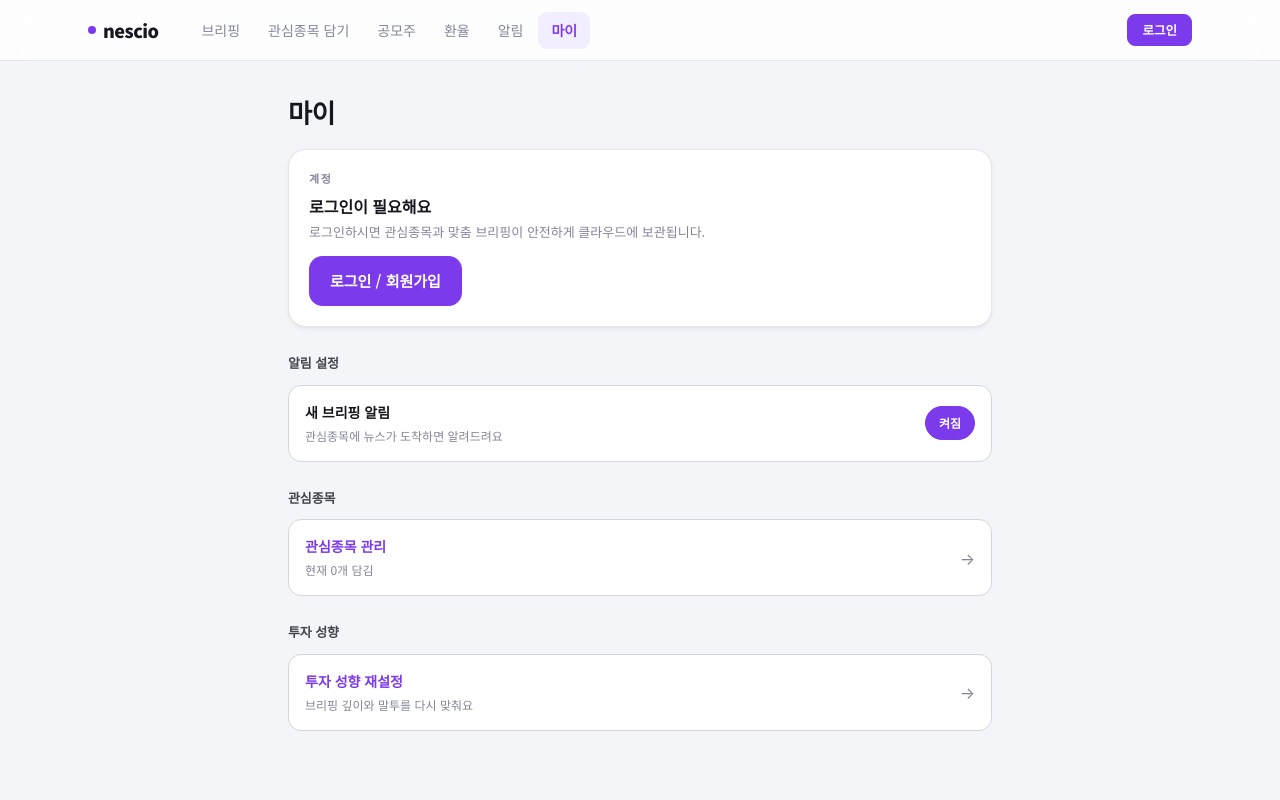
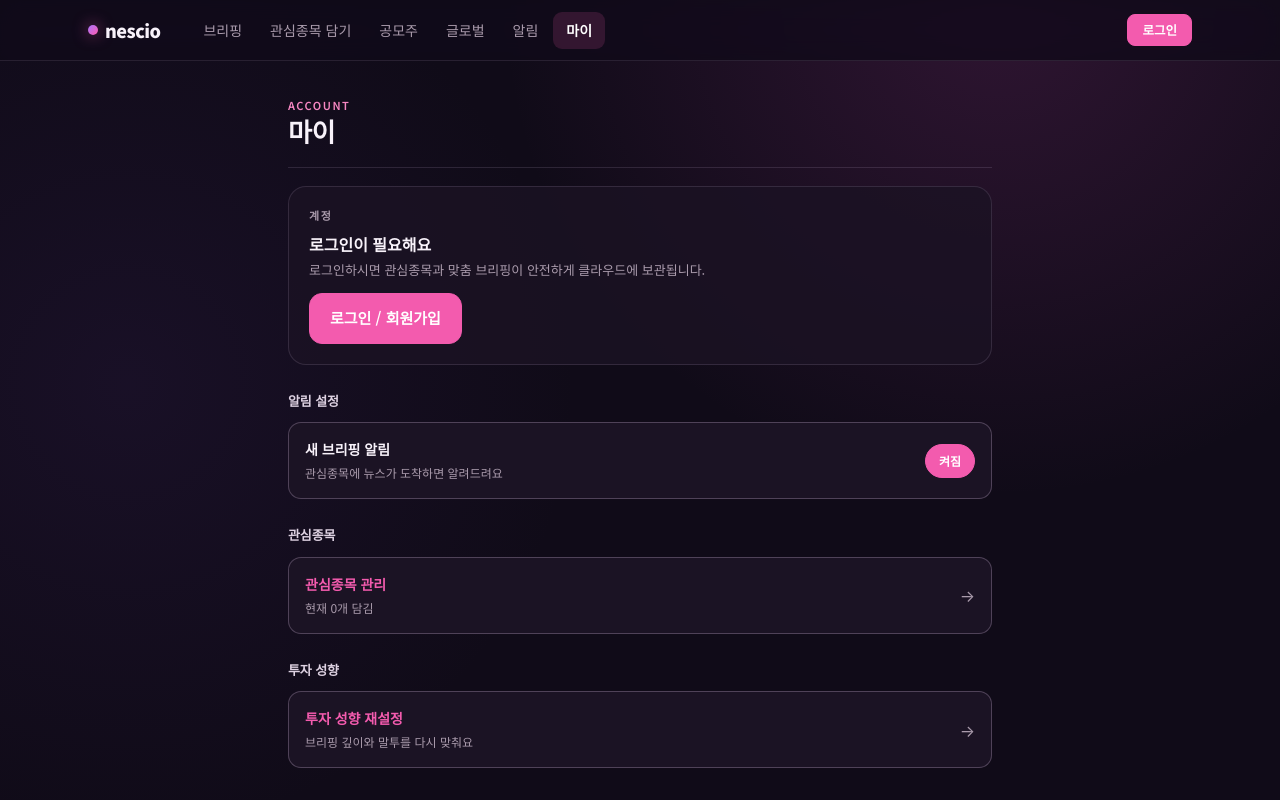
Before and after one commit to heartyhong2002-png/nescio, a Next.js app: page /my in a window 1280 px wide. Built offline with nearby package versions, Linux system fonts and the light colour scheme; no server answers.

Commit message:
feat: unify market intelligence UI

```diff
--- a/src/app/alerts/page.tsx
+++ b/src/app/alerts/page.tsx
@@ -29,9 +29,13 @@ export default function AlertsPage() {
   const withNews = (items ?? []).filter((item) => (item.newsCount ?? 0) > 0);
 
   return (
-    <AppShell narrow>
-      <div className="topbar">
-        <div className="page-title">알림함</div>
+    <AppShell narrow variant="intelligence">
+      <div className="alerts-intelligence">
+      <div className="topbar alerts-topbar">
+        <div>
+          <div className="eyebrow">ALERTS</div>
+          <div className="page-title">알림함</div>
+        </div>
       </div>
 
       {loading && <div className="muted" style={{ fontSize: 13 }}>불러오는 중…</div>}
@@ -63,6 +67,7 @@ export default function AlertsPage() {
           ))}
         </div>
       )}
+      </div>
     </AppShell>
   );
 }
--- a/src/app/exchange-rates/page.tsx
+++ b/src/app/exchange-rates/page.tsx
@@ -38,6 +38,14 @@ function useMacroData() {
 function formatDate(basDd: string) {
   if (basDd?.length !== 8) return "";
   return `${basDd.slice(0, 4)}.${basDd.slice(4, 6)}.${basDd.slice(6, 8)} 매매기준율`;
+}
+
+// API 원문은 보존하되, 화면에서는 초보 투자자에게도 신뢰감 있는 문장으로 보여준다.
+function presentBriefing(briefing: string) {
+  return briefing
+    .replaceAll("미친 듯이", "빠르게")
+    .replaceAll("미친듯이", "빠르게")
+    .replaceAll("존나", "매우");
 }
 
 function IndicatorCard({ indicator }: { indicator: MacroIndicator }) {
@@ -89,9 +97,11 @@ export default function MacroPage() {
   })();
 
   return (
-    <AppShell narrow>
-      <div className="topbar" style={{ alignItems: "flex-start" }}>
+    <AppShell variant="intelligence">
+      <div className="macro-intelligence">
+      <div className="topbar macro-topbar" style={{ alignItems: "flex-start" }}>
         <div>
+          <div className="eyebrow">GLOBAL MACRO</div>
           <div className="page-title">글로벌 매크로</div>
           <p className="muted" style={{ fontSize: 13, marginTop: 6 }}>
             원자재, 지수, 국채 및 환율 동향
@@ -110,17 +120,6 @@ export default function MacroPage() {
 
       {!loading && data && (
         <>
-          {data.briefing && (
-            <div className="card" style={{ padding: 16, marginBottom: 24, backgroundColor: "var(--bg-muted)", border: "1px solid var(--border)" }}>
-              <div style={{ fontSize: 13, fontWeight: 700, marginBottom: 8, display: "flex", alignItems: "center", gap: 6 }}>
-                <span>🤖</span> AI 시장 코멘트
-              </div>
-              <div style={{ fontSize: 14, lineHeight: 1.6, wordBreak: "keep-all" }}>
-                {data.briefing}
-              </div>
-            </div>
-          )}
-
           {data.indicators && data.indicators.length > 0 && (
             <>
               <div className="eyebrow" style={{ marginBottom: 12 }}>
@@ -151,6 +150,17 @@ export default function MacroPage() {
                   <div style={{ fontSize: 20, fontWeight: 700, marginTop: 8 }}>{formatPrice(rate.rate)}원</div>
                 </div>
               ))}
+            </div>
+          )}
+
+          {data.briefing && (
+            <div className="card macro-briefing">
+              <div style={{ fontSize: 13, fontWeight: 700, marginBottom: 8, display: "flex", alignItems: "center", gap: 6 }}>
+                <span>✦</span> AI 시장 코멘트
+              </div>
+              <div style={{ fontSize: 14, lineHeight: 1.6, wordBreak: "keep-all" }}>
+                {presentBriefing(data.briefing)}
+              </div>
             </div>
           )}
 
@@ -206,6 +216,7 @@ export default function MacroPage() {
           </div>
         </>
       )}
+      </div>
     </AppShell>
   );
 }
--- a/src/app/globals.css
+++ b/src/app/globals.css
@@ -202,6 +202,57 @@ a:hover {
 .stock-intelligence .note-box { background: rgba(255, 255, 255, 0.04); }
 .stock-intelligence .error-box { background: rgba(177, 51, 63, 0.15); border-color: rgba(246, 194, 199, 0.35); color: #ffc9ce; }
 .stock-intelligence .cause-picker { margin-bottom: 26px; }
+
+/* IPO pages reuse the same dashboard palette while preserving all existing data states. */
+.ipo-intelligence { max-width: 1160px; margin: 0 auto; }
+.ipo-topbar { margin-bottom: 18px; padding-bottom: 18px; border-bottom: 1px solid var(--line); }
+.ipo-eyebrow { color: #f687c2; font-weight: 800; letter-spacing: 0.12em; }
+.ipo-topbar .page-title { margin-top: 7px; font-size: clamp(25px, 3vw, 34px); color: var(--ink); }
+.ipo-tab-switcher { position: sticky; top: var(--header-h); z-index: 20; background: rgba(16, 11, 24, 0.92); backdrop-filter: blur(12px); }
+.ipo-intelligence .card { background: rgba(27, 19, 36, 0.88); box-shadow: none; }
+.ipo-intelligence .placeholder-box { background: rgba(255, 255, 255, 0.035); border-color: var(--line-strong); }
+.ipo-intelligence .note-box { background: rgba(255, 255, 255, 0.04); }
+.ipo-intelligence .stock-icon { color: #ffc1e0; background: linear-gradient(135deg, rgba(249, 89, 172, 0.26), rgba(116, 82, 236, 0.22)); }
+.ipo-intelligence .pill { border-color: rgba(243, 91, 174, 0.44); color: #ffb9da; }
+.ipo-intelligence .pill.filled { background: #d23d91; color: #fff; }
+.ipo-intelligence .error-box { background: rgba(177, 51, 63, 0.15); border-color: rgba(246, 194, 199, 0.35); color: #ffc9ce; }
+
+/* Supporting product screens: actual data remains primary, with the same visual hierarchy. */
+.watchlist-intelligence,
+.alerts-intelligence,
+.my-intelligence { max-width: 760px; margin: 0 auto; }
+.macro-intelligence { max-width: 1160px; margin: 0 auto; }
+.watchlist-topbar,
+.alerts-topbar,
+.my-topbar,
+.macro-topbar { margin-bottom: 18px; padding-bottom: 18px; border-bottom: 1px solid var(--line); }
+.watchlist-topbar .eyebrow,
+.alerts-topbar .eyebrow,
+.my-topbar .eyebrow,
+.macro-topbar .eyebrow { color: #f687c2; }
+.macro-topbar .page-title { margin-top: 7px; font-size: clamp(25px, 3vw, 34px); color: var(--ink); }
+.macro-intelligence .grid-cards { grid-template-columns: repeat(auto-fit, minmax(175px, 1fr)); }
+.macro-intelligence .card,
+.watchlist-intelligence .card,
+.my-intelligence .card { background: rgba(27, 19, 36, 0.82); box-shadow: none; }
+.macro-intelligence .list-panel,
+.watchlist-intelligence .list-panel,
+.alerts-intelligence .list-panel { background: rgba(27, 19, 36, 0.72); }
+.macro-briefing { margin: 0 0 26px; padding: 18px; border-color: rgba(243, 91, 174, 0.28); background: linear-gradient(120deg, rgba(82, 35, 82, 0.72), rgba(27, 19, 36, 0.9)) !important; }
+.intelligence-page .placeholder-box,
+.intelligence-page .note-box { background: rgba(255, 255, 255, 0.04); border-color: var(--line-strong); }
+.intelligence-page .error-box { background: rgba(177, 51, 63, 0.15); border-color: rgba(246, 194, 199, 0.35); color: #ffc9ce; }
+.intelligence-page .skeleton { background: linear-gradient(90deg, rgba(255,255,255,0.07) 25%, rgba(255,255,255,0.15) 37%, rgba(255,255,255,0.07) 63%); background-size: 400% 100%; }
+
+@media (max-width: 599px) {
+  .ipo-topbar { padding-bottom: 13px; margin-bottom: 12px; }
+  .ipo-topbar .page-title { font-size: 24px; }
+  .ipo-tab-switcher { top: 0; margin-left: -14px; margin-right: -14px; padding: 10px 14px 8px; overflow-x: auto; }
+  .watchlist-topbar,
+  .alerts-topbar,
+  .my-topbar,
+  .macro-topbar { padding-bottom: 13px; margin-bottom: 13px; }
+}
 
 @media (max-width: 599px) {
   .stock-back-row { margin-bottom: 16px; }
--- a/src/app/ipo/page.tsx
+++ b/src/app/ipo/page.tsx
@@ -1385,9 +1385,11 @@ export default function IpoPage() {
   const loading = ipos === null && !error;
 
   return (
-    <AppShell narrow>
-      <div className="topbar" style={{ alignItems: "flex-start" }}>
+    <AppShell variant="intelligence">
+      <div className="ipo-intelligence">
+      <div className="topbar ipo-topbar" style={{ alignItems: "flex-start" }}>
         <div>
+          <div className="eyebrow ipo-eyebrow">IPO INTELLIGENCE</div>
           <div className="page-title">공모주 캘린더 & 시장 동향</div>
           <p className="muted" style={{ fontSize: 13, marginTop: 6, lineHeight: 1.5 }}>
             청약 일정·수요예측·AI 진단부터 <strong>상장 예정일 및 2026 신규상장 첫날 실전 성적표</strong>까지 한눈에 확인하세요.
@@ -1397,6 +1399,7 @@ export default function IpoPage() {
 
       {/* 상단 탭 스위처 */}
       <div
+        className="ipo-tab-switcher"
         style={{
           display: "flex",
           gap: 8,
@@ -2018,6 +2021,7 @@ export default function IpoPage() {
       )}
         </>
       )}
+      </div>
     </AppShell>
   );
 }
--- a/src/app/my/page.tsx
+++ b/src/app/my/page.tsx
@@ -43,9 +43,13 @@ export default function MyPage() {
   }
 
   return (
-    <AppShell narrow>
-      <div className="topbar">
-        <div className="page-title">마이</div>
+    <AppShell narrow variant="intelligence">
+      <div className="my-intelligence">
+      <div className="topbar my-topbar">
+        <div>
+          <div className="eyebrow">ACCOUNT</div>
+          <div className="page-title">마이</div>
+        </div>
       </div>
 
       <div className="card" style={{ marginBottom: 26 }}>
@@ -149,6 +153,7 @@ export default function MyPage() {
           )}
         </>
       )}
+      </div>
     </AppShell>
   );
 }
--- a/src/app/my/security/page.tsx
+++ b/src/app/my/security/page.tsx
@@ -146,9 +146,12 @@ export default function SecurityPage() {
   }
 
   return (
-    <AppShell narrow>
+    <AppShell narrow variant="intelligence">
       <div className="topbar">
-        <div className="page-title">보안 설정</div>
+        <div>
+          <div className="eyebrow">ACCOUNT SECURITY</div>
+          <div className="page-title">보안 설정</div>
+        </div>
       </div>
 
       <div className="back-row" style={{ marginBottom: 16 }}>
--- a/src/app/watchlist/add/page.tsx
+++ b/src/app/watchlist/add/page.tsx
@@ -83,9 +83,11 @@ function WatchlistAddContent() {
   const searching = query.trim().length > 0;
 
   return (
-    <AppShell narrow bare={fromOnboarding}>
-      <div className="topbar" style={{ alignItems: "flex-start" }}>
+    <AppShell narrow bare={fromOnboarding} variant={fromOnboarding ? "default" : "intelligence"}>
+      <div className="watchlist-intelligence">
+      <div className="topbar watchlist-topbar" style={{ alignItems: "flex-start" }}>
         <div>
+          <div className="eyebrow">WATCHLIST</div>
           <div className="page-title">관심종목 담기</div>
           <p className="muted" style={{ fontSize: 13, marginTop: 6 }}>
             {fromOnboarding ? "고른 섹터에서 먼저 추천했어요." : "종목이나 섹터를 검색해 담아보세요."}
@@ -325,6 +327,7 @@ function WatchlistAddContent() {
         </button>
         {!fromOnboarding && <Link href="/" className="btn-ghost">← 홈으로</Link>}
       </div>
+      </div>
     </AppShell>
   );
 }
--- a/src/components/SiteHeader.tsx
+++ b/src/components/SiteHeader.tsx
@@ -8,7 +8,7 @@ const NAV = [
   { href: "/", label: "브리핑" },
   { href: "/watchlist/add", label: "관심종목 담기" },
   { href: "/ipo", label: "공모주" },
-  { href: "/exchange-rates", label: "환율" },
+  { href: "/exchange-rates", label: "글로벌" },
   { href: "/alerts", label: "알림" },
   { href: "/my", label: "마이" },
 ];
--- a/src/lib/watchlist-context.tsx
+++ b/src/lib/watchlist-context.tsx
@@ -42,7 +42,9 @@ function writeLocalWatchlist(stocks: Stock[]) {
 export function WatchlistProvider({ children }: { children: ReactNode }) {
   const supabase = useMemo(() => createClient(), []);
   const { user, loading: authLoading } = useAuthContext();
-  const [watchlist, setWatchlist] = useState<Stock[]>(() => readLocalWatchlist());
+  // 서버와 첫 클라이언트 렌더를 동일한 빈 상태로 시작한다. 로컬 캐시를 초기값으로
+  // 읽으면 SSR 결과와 달라져 화면이 다시 그려지고, 관심종목 수가 순간적으로 흔들린다.
+  const [watchlist, setWatchlist] = useState<Stock[]>([]);
   const [loading, setLoading] = useState(true);
 
   useEffect(() => {
```
Also changed, not shown: 2 other files (tests, documents, lock files or other folders).
